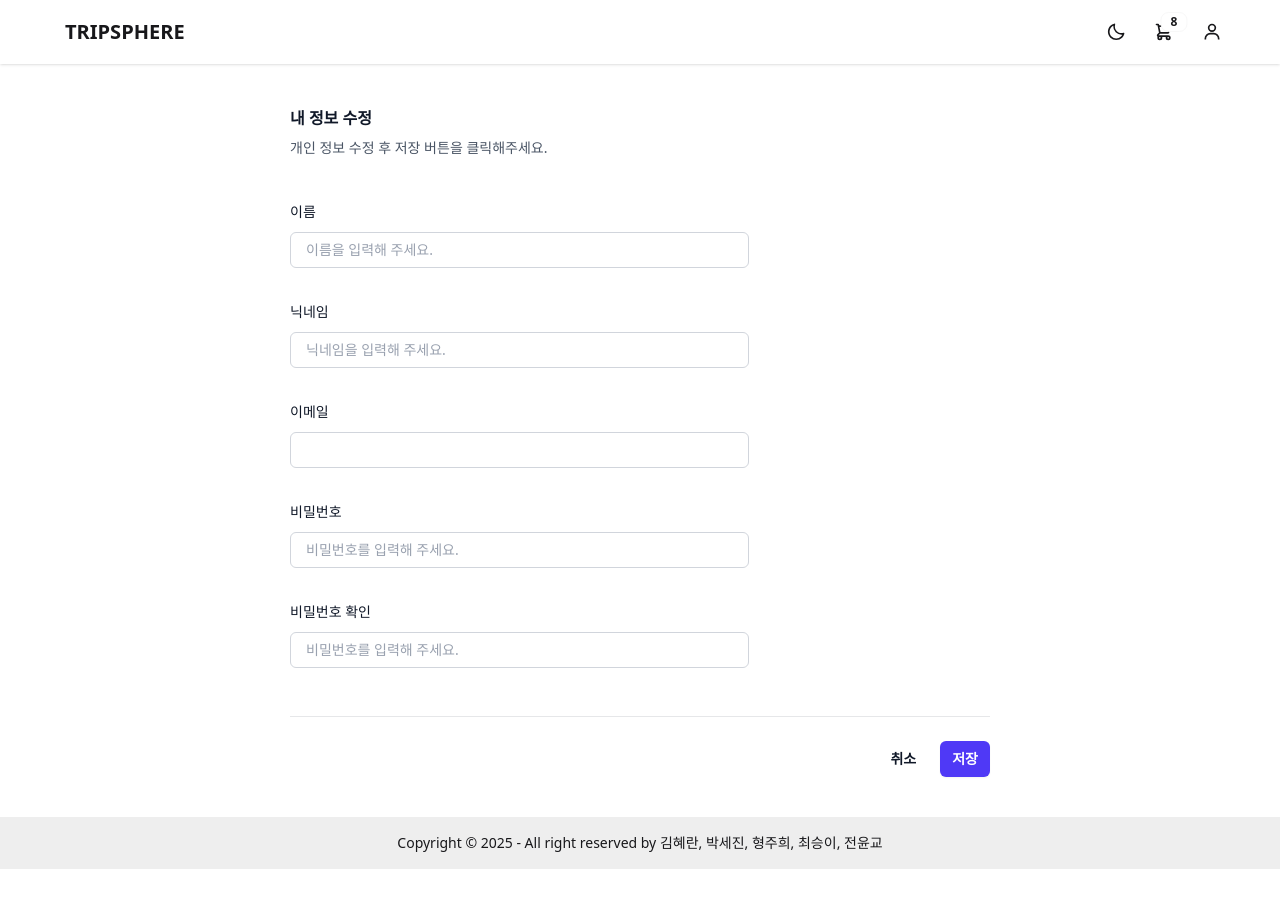
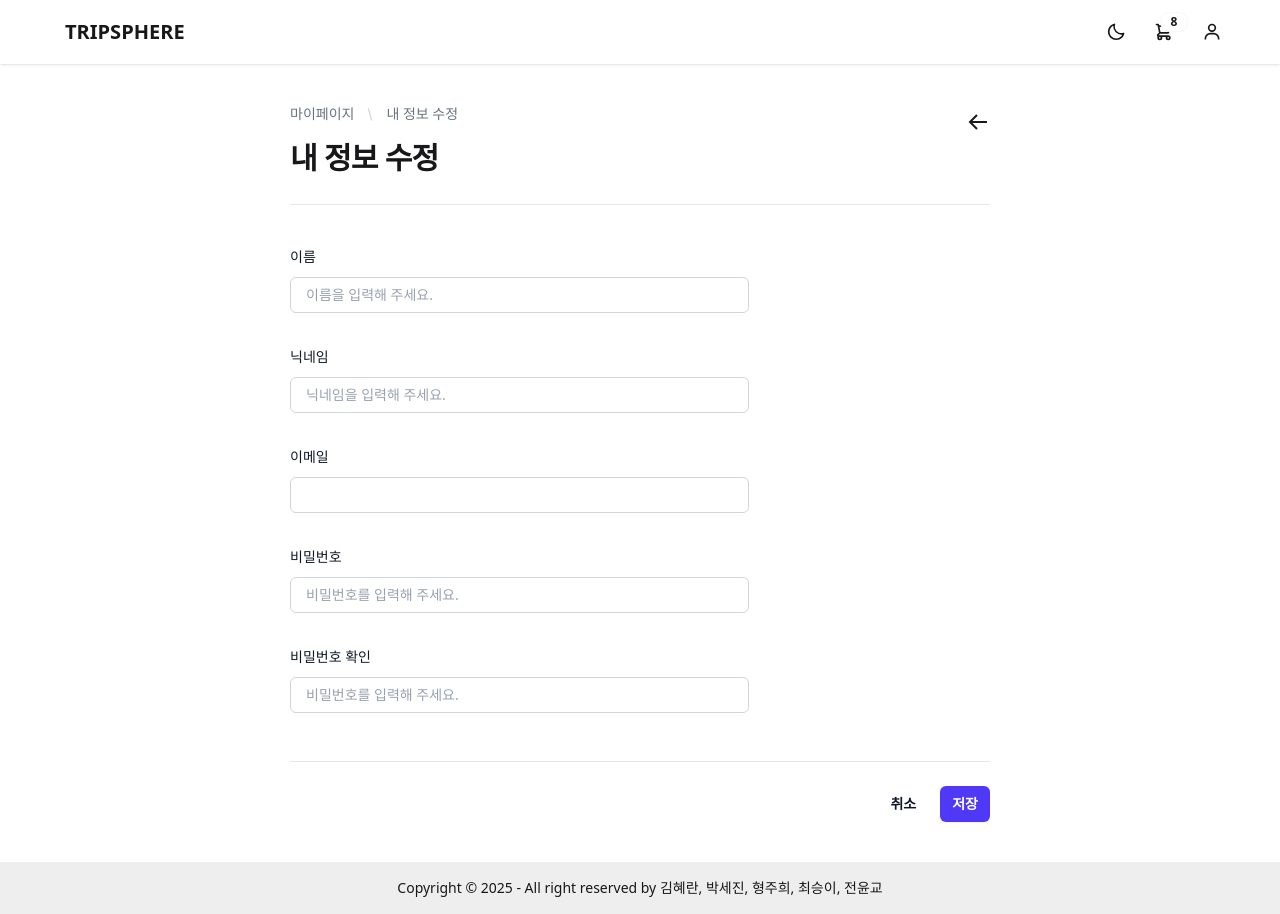
Before and after one commit to phoebe7010/tripsphere, a React (Vite) app: page /profile in a window 1280 px wide. Before the commit the page ends 869 px from the top, so only its background shows below. Built offline with nearby package versions, Linux system fonts and the light colour scheme; no server answers.

Commit message:
250311 김혜란 모든 페이지에서 공통적으로 사용하는 컴포넌트인 breadcrumb 생성 후 적용

```diff
--- /dev/null
+++ b/src/components/common/PageHeader.jsx
@@ -0,0 +1,58 @@
+import React from 'react';
+import { BiArrowBack } from 'react-icons/bi';
+import { useNavigate } from 'react-router-dom';
+
+const PageHeader = ({ title, breadcrumb, hasBackButton }) => {
+  const navigate = useNavigate();
+
+  return (
+    <div className="mb-[30px] pb-7 border-b border-gray-200">
+      <div className="flex justify-between items-center">
+        <nav
+          aria-label="Breadcrumb"
+          className="mb-4">
+          <ol
+            role="list"
+            className="mx-auto flex max-w-2xl items-center space-x-2 lg:max-w-7xl">
+            {breadcrumb.map((crumb, index) => (
+              <li key={index}>
+                <div className="flex items-center">
+                  <a
+                    href={crumb.link}
+                    className="mr-2 text-sm font-medium text-gray-500 hover:text-gray-900 transition-colors">
+                    {crumb.text}
+                  </a>
+                  {index < breadcrumb.length - 1 && (
+                    <svg
+                      width="16"
+                      height="20"
+                      viewBox="0 0 16 20"
+                      fill="currentColor"
+                      aria-hidden="true"
+                      className="h-5 w-4 text-gray-300">
+                      <path d="M5.697 4.34L8.98 16.532h1.327L7.025 4.341H5.697z" />
+                    </svg>
+                  )}
+                </div>
+              </li>
+            ))}
+          </ol>
+        </nav>
+
+        {hasBackButton && (
+          <button
+            type="button"
+            onClick={() => navigate(-1)}>
+            <BiArrowBack className="size-6" />
+          </button>
+        )}
+      </div>
+
+      <h2 className="text-2xl/7 font-bold sm:truncate sm:text-3xl sm:tracking-tight">
+        {title}
+      </h2>
+    </div>
+  );
+};
+
+export default PageHeader;
--- a/src/components/productlist/PageHeader.jsx
+++ /dev/null
@@ -1,44 +0,0 @@
-import React from 'react';
-
-const PageHeader = ({ title, breadcrumb }) => {
-  return (
-    <div className="mb-[48px]">
-      <nav
-        aria-label="Breadcrumb"
-        className="mb-4">
-        <ol
-          role="list"
-          className="mx-auto flex max-w-2xl items-center space-x-2 lg:max-w-7xl">
-          {breadcrumb.map((crumb, index) => (
-            <li key={index}>
-              <div className="flex items-center">
-                <a
-                  href={crumb.link}
-                  className="mr-2 text-sm font-medium text-gray-500 hover:text-gray-900 transition-colors">
-                  {crumb.text}
-                </a>
-                {index < breadcrumb.length - 1 && (
-                  <svg
-                    width="16"
-                    height="20"
-                    viewBox="0 0 16 20"
-                    fill="currentColor"
-                    aria-hidden="true"
-                    className="h-5 w-4 text-gray-300">
-                    <path d="M5.697 4.34L8.98 16.532h1.327L7.025 4.341H5.697z" />
-                  </svg>
-                )}
-              </div>
-            </li>
-          ))}
-        </ol>
-      </nav>
-
-      <h2 className="text-2xl/7 font-bold sm:truncate sm:text-3xl sm:tracking-tight">
-        {title}
-      </h2>
-    </div>
-  );
-};
-
-export default PageHeader;
--- a/src/pages/order/OrderHistory.jsx
+++ b/src/pages/order/OrderHistory.jsx
@@ -1,6 +1,7 @@
 import React from 'react';
 import { useNavigate } from 'react-router-dom';
 import OrderList from '../../components/order/orderList';
+import PageHeader from '../../components/common/PageHeader';
 
 const orders = [
   {
@@ -29,25 +30,19 @@ const orders = [
   },
 ];
 
+const breadcrumb = [
+  { link: '/mypage', text: '마이페이지' },
+  { link: '/orderhistory', text: '주문 내역' },
+];
+
 const OrderHistory = () => {
-  const navigate = useNavigate();
-
   return (
     <div className="max-w-[700px] mx-auto py-[40px]">
-      <div className="flex">
-        <button
-          type="button"
-          onClick={() => navigate('/mypage')}
-          className="text-base/7 font-semibold text-gray-900 mb-10 pr-3 hover:cursor-pointer">
-          마이페이지
-        </button>
-        <h2 className="text-base/7 font-semibold text-gray-900 mb-10 pr-3">
-          &gt;
-        </h2>
-        <h2 className="text-base/7 font-semibold text-gray-900 mb-10">
-          내 예약
-        </h2>
-      </div>
+      <PageHeader
+        title="주문 내역"
+        breadcrumb={breadcrumb}
+        hasBackButton={true}
+      />
 
       {/* 주문 내역 */}
       <OrderList data={orders} />
--- a/src/pages/product/ProductList.jsx
+++ b/src/pages/product/ProductList.jsx
@@ -1,4 +1,4 @@
-import PageHeader from '../../components/productlist/PageHeader';
+import PageHeader from '../../components/common/PageHeader';
 import Pagination from '../../components/productlist/Pagination';
 import ProductCard from '../../components/productlist/ProductCard';
 import SideFilter from '../../components/productlist/SideFilter';
--- a/src/pages/user/Favorite.jsx
+++ b/src/pages/user/Favorite.jsx
@@ -1,6 +1,6 @@
 import Pagination from '../../components/productlist/Pagination';
 import ProductCard from '../../components/favorite/ProductCard';
-import PageHeader from '../../components/productlist/PageHeader';
+import PageHeader from '../../components/common/PageHeader';
 
 const products = [
   {
--- a/src/pages/user/MyPage.jsx
+++ b/src/pages/user/MyPage.jsx
@@ -4,25 +4,32 @@ import { BiHeart, BiCog } from 'react-icons/bi';
 import { HiOutlineTicket } from 'react-icons/hi';
 import { LiaCoinsSolid } from 'react-icons/lia';
 import { useNavigate } from 'react-router-dom';
+import PageHeader from '../../components/common/PageHeader';
+
+const breadcrumb = [
+  { link: '/', text: '홈' },
+  { link: '/mypage', text: '마이페이지' },
+];
 
 const MyPage = () => {
   const navigate = useNavigate();
 
   return (
-    <div className="max-w-[700px] mx-auto">
-      {/* 제목 */}
-      <div>
-        <h1 className="text-center font-bold  py-4 border-b-2">마이페이지</h1>
-      </div>
+    <div className="py-[40px] max-w-[700px] mx-auto">
+      <PageHeader
+        title="마이페이지"
+        breadcrumb={breadcrumb}
+      />
 
       {/* 유저 정보 */}
-      <div className="flex px-4 py-8">
+      <div className="flex px-4 mb-8">
         {/* 프로필사진 */}
         <div className="avatar">
           <div className="w-20 rounded-full">
             <img src="https://img.daisyui.com/images/stock/photo-1534528741775-53994a69daeb.webp" />
           </div>
         </div>
+
         {/* 이름 등 정보 */}
         <div className="ml-4 flex flex-1 flex-col">
           <div>
--- a/src/pages/user/Profile.jsx
+++ b/src/pages/user/Profile.jsx
@@ -1,5 +1,10 @@
-import { BiSolidUserCircle } from 'react-icons/bi';
 import { useNavigate } from 'react-router-dom';
+import PageHeader from '../../components/common/PageHeader';
+
+const breadcrumb = [
+  { link: '/mypage', text: '마이페이지' },
+  { link: '/profile', text: '내 정보 수정' },
+];
 
 const Profile = () => {
   const navigate = useNavigate();
@@ -8,12 +13,11 @@ const Profile = () => {
     <form className="max-w-[700px] mx-auto py-[40px]">
       <div className="space-y-12">
         <div className="border-b border-gray-900/10 pb-12">
-          <h2 className="text-base/7 font-semibold text-gray-900">
-            내 정보 수정
-          </h2>
-          <p className="mt-1 text-sm/6 text-gray-600">
-            개인 정보 수정 후 저장 버튼을 클릭해주세요.
-          </p>
+          <PageHeader
+            title="내 정보 수정"
+            breadcrumb={breadcrumb}
+            hasBackButton={true}
+          />
 
           <div className="mt-10 grid grid-cols-1 gap-x-6 gap-y-8 sm:grid-cols-6">
             <div className="sm:col-span-4">
```
